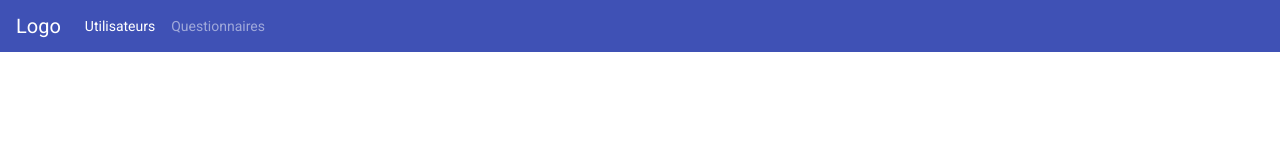
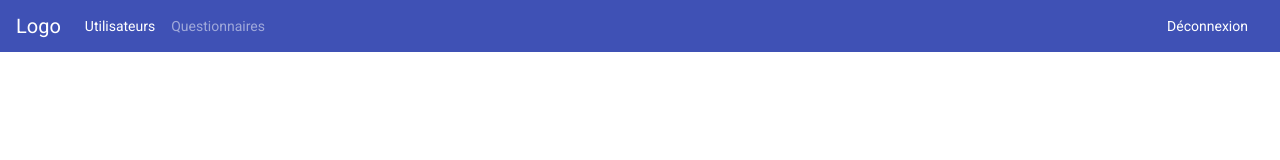
Before and after one commit to BBeaumal/PMN_project, an Angular app in the folder front/: page /login in a window 1280 px wide. Shown: the top 160 px of the page. Built offline with nearby package versions, Linux system fonts and the light colour scheme.

Commit message:
deconnexion

```diff
--- a/front/src/app/menu/menu.component.html
+++ b/front/src/app/menu/menu.component.html
@@ -3,7 +3,7 @@
   <button class="navbar-toggler" type="button" data-toggle="collapse" data-target="#navbarNav" aria-controls="navbarNav" aria-expanded="false" aria-label="Toggle navigation">
     <span class="navbar-toggler-icon"></span>
   </button>
-  <div class="collapse navbar-collapse" id="navbarNav">
+  <div class="collapse navbar-collapse" style="display: flex; justify-content: space-between" id="navbarNav">
     <ul class="navbar-nav">
       <li class="nav-item active">
         <a class="nav-link" routerLink="/" >Utilisateurs <span class="sr-only"></span></a>
@@ -12,5 +12,8 @@
         <a class="nav-link" routerLink="/surveys">Questionnaires</a>
       </li>
     </ul>
+    <span class="link">
+      <a class="nav-link" (click)="logout()">Déconnexion</a>
+    </span>
   </div>
 </nav>
--- a/front/src/app/menu/menu.component.scss
+++ b/front/src/app/menu/menu.component.scss
@@ -4,3 +4,11 @@ nav{
 .bg-blue{
   background-color: #3f51b5;
 }
+
+.link{
+  cursor: pointer;
+  a {
+    text-decoration: none;
+    color: white;
+  }
+}
--- a/front/src/app/menu/menu.component.ts
+++ b/front/src/app/menu/menu.component.ts
@@ -1,4 +1,5 @@
 import { Component, OnInit } from '@angular/core';
+import {Router} from "@angular/router";
 
 @Component({
   selector: 'app-menu',
@@ -7,9 +8,13 @@ import { Component, OnInit } from '@angular/core';
 })
 export class MenuComponent implements OnInit {
 
-  constructor() { }
+  constructor(private router: Router) { }
 
   ngOnInit(): void {
   }
 
+  logout() {
+    sessionStorage.removeItem("secure-pmn-token");
+    this.router.navigate(['login']);
+  }
 }
```
